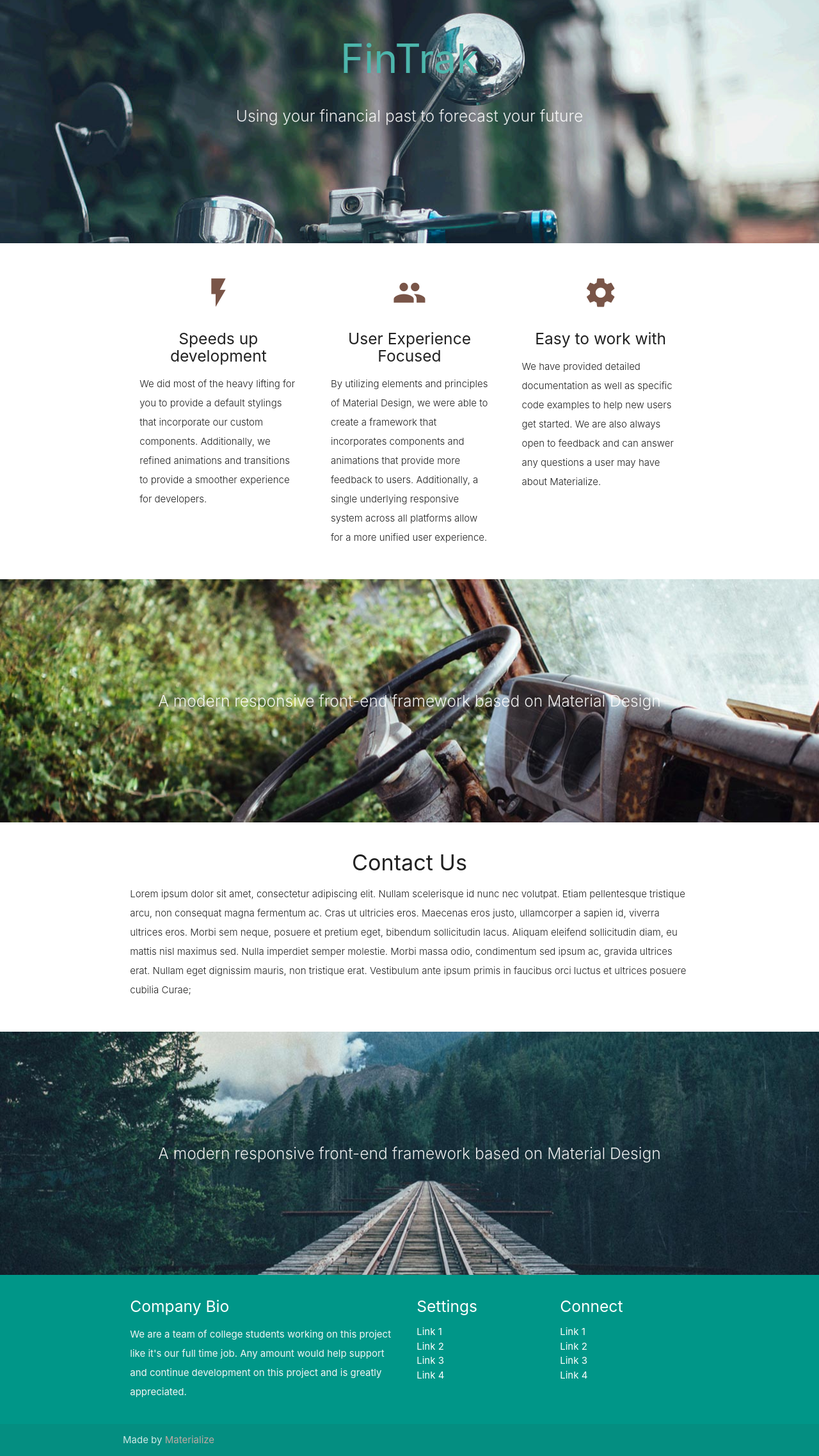
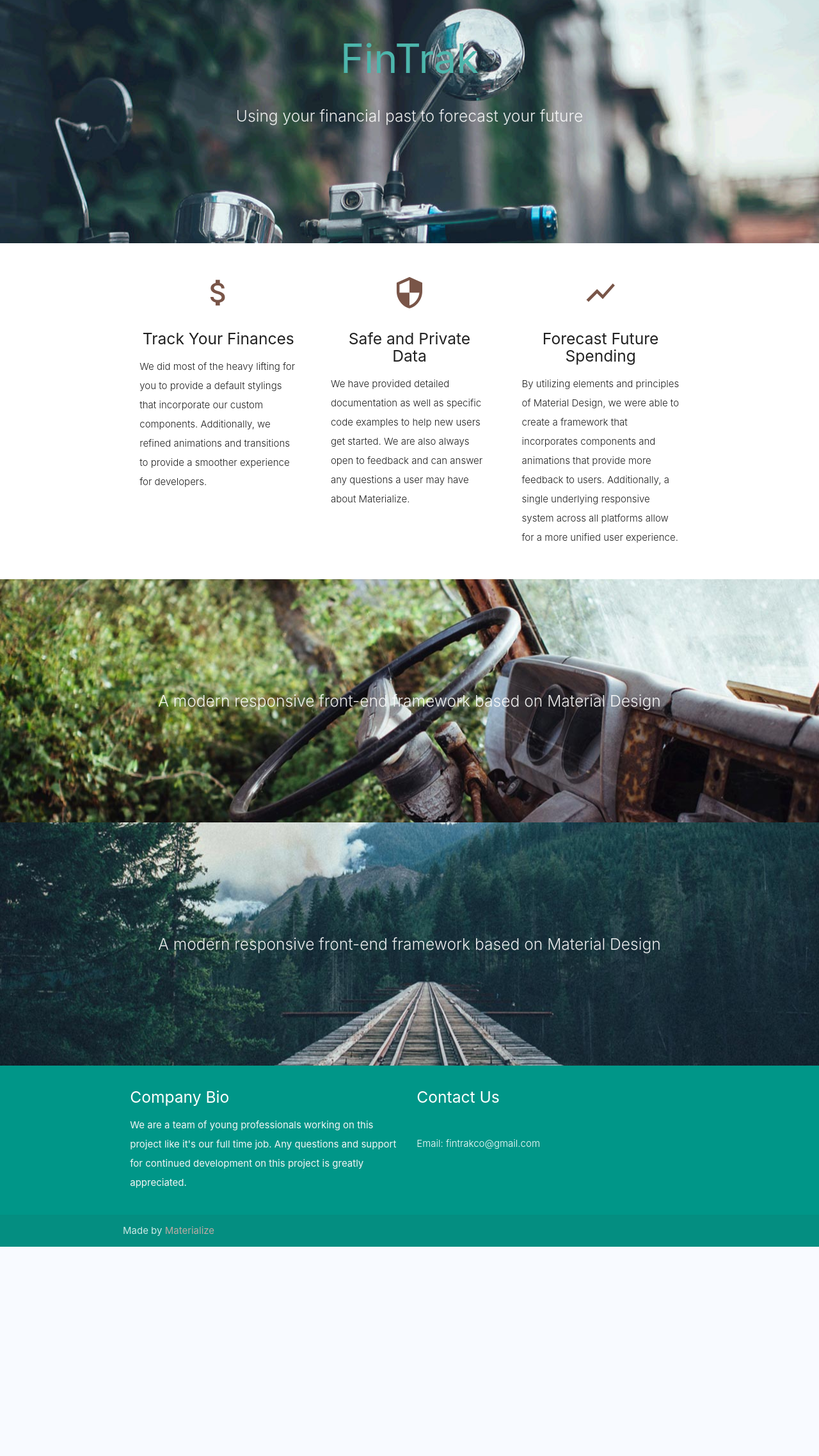
Before and after one commit to frankiecancino/FinTrak, a Flask app: page / in a window 1280 px wide. Shown: the whole page at 64% size. After the commit the page ends 1948 px from the top, so only its background shows below. Run offline with Flask 2, Linux system fonts and the light colour scheme; some libraries are stand-ins or nearby versions.

Commit message:
added sumo integration and edited template

```diff
--- a/FinTrak/app/templates/index.html
+++ b/FinTrak/app/templates/index.html
@@ -10,6 +10,9 @@
   <link type="text/css" rel="stylesheet" href="css/materialize.min.css"  media="screen,projection"/>
   <link href="css/style.css" type="text/css" rel="stylesheet" media="screen,projection"/>
 </head>
+
+<script async>(function(s,u,m,o,j,v){j=u.createElement(m);v=u.getElementsByTagName(m)[0];j.async=1;j.src=o;j.dataset.sumoSiteId='64b8f25e37c5ad7c37c8090ca57cf78ddea47163b27a7afa7c42c948b3268c25';v.parentNode.insertBefore(j,v)})(window,document,'script','//load.sumo.com/');</script>
+
 <body>
   <div id="index-banner" class="parallax-container">
     <div class="section no-pad-bot">
@@ -34,8 +37,8 @@
       <div class="row">
         <div class="col s12 m4">
           <div class="icon-block">
-            <h2 class="center brown-text"><i class="material-icons">flash_on</i></h2>
-            <h5 class="center">Speeds up development</h5>
+            <h2 class="center brown-text"><i class="material-icons">attach_money</i></h2>
+            <h5 class="center">Track Your Finances</h5>
 
             <p class="light">We did most of the heavy lifting for you to provide a default stylings that incorporate our custom components. Additionally, we refined animations and transitions to provide a smoother experience for developers.</p>
           </div>
@@ -43,19 +46,19 @@
 
         <div class="col s12 m4">
           <div class="icon-block">
-            <h2 class="center brown-text"><i class="material-icons">group</i></h2>
-            <h5 class="center">User Experience Focused</h5>
+            <h2 class="center brown-text"><i class="material-icons">security</i></h2>
+            <h5 class="center">Safe and Private Data</h5>
 
-            <p class="light">By utilizing elements and principles of Material Design, we were able to create a framework that incorporates components and animations that provide more feedback to users. Additionally, a single underlying responsive system across all platforms allow for a more unified user experience.</p>
+            <p class="light">We have provided detailed documentation as well as specific code examples to help new users get started. We are also always open to feedback and can answer any questions a user may have about Materialize.</p>
           </div>
         </div>
 
         <div class="col s12 m4">
           <div class="icon-block">
-            <h2 class="center brown-text"><i class="material-icons">settings</i></h2>
-            <h5 class="center">Easy to work with</h5>
+            <h2 class="center brown-text"><i class="material-icons">show_chart</i></h2>
+            <h5 class="center">Forecast Future Spending</h5>
 
-            <p class="light">We have provided detailed documentation as well as specific code examples to help new users get started. We are also always open to feedback and can answer any questions a user may have about Materialize.</p>
+            <p class="light">By utilizing elements and principles of Material Design, we were able to create a framework that incorporates components and animations that provide more feedback to users. Additionally, a single underlying responsive system across all platforms allow for a more unified user experience.</p>
           </div>
         </div>
       </div>
@@ -75,21 +78,6 @@
     <div class="parallax"><img src="background2.jpg" alt="Unsplashed background img 2"></div>
   </div>
 
-  <div class="container">
-    <div class="section">
-
-      <div class="row">
-        <div class="col s12 center">
-          <h3><i class="mdi-content-send brown-text"></i></h3>
-          <h4>Contact Us</h4>
-          <p class="left-align light">Lorem ipsum dolor sit amet, consectetur adipiscing elit. Nullam scelerisque id nunc nec volutpat. Etiam pellentesque tristique arcu, non consequat magna fermentum ac. Cras ut ultricies eros. Maecenas eros justo, ullamcorper a sapien id, viverra ultrices eros. Morbi sem neque, posuere et pretium eget, bibendum sollicitudin lacus. Aliquam eleifend sollicitudin diam, eu mattis nisl maximus sed. Nulla imperdiet semper molestie. Morbi massa odio, condimentum sed ipsum ac, gravida ultrices erat. Nullam eget dignissim mauris, non tristique erat. Vestibulum ante ipsum primis in faucibus orci luctus et ultrices posuere cubilia Curae;</p>
-        </div>
-      </div>
-
-    </div>
-  </div>
-
-
   <div class="parallax-container valign-wrapper">
     <div class="section no-pad-bot">
       <div class="container">
@@ -106,28 +94,22 @@
       <div class="row">
         <div class="col l6 s12">
           <h5 class="white-text">Company Bio</h5>
-          <p class="grey-text text-lighten-4">We are a team of college students working on this project like it's our full time job. Any amount would help support and continue development on this project and is greatly appreciated.</p>
+          <p class="grey-text text-lighten-4">We are a team of young professionals working on this project like it's our full time job. Any questions and support for continued development on this project is greatly appreciated.</p>
 
 
         </div>
         <div class="col l3 s12">
-          <h5 class="white-text">Settings</h5>
+          <h5 class="white-text">Contact Us</h5>
           <ul>
-            <li><a class="white-text" href="#!">Link 1</a></li>
-            <li><a class="white-text" href="#!">Link 2</a></li>
-            <li><a class="white-text" href="#!">Link 3</a></li>
-            <li><a class="white-text" href="#!">Link 4</a></li>
+            <div class="row">
+              <div class="col s12 center">
+                <h3><i class="mdi-content-send brown-text"></i></h3>
+                <p class="left-align light">Email: fintrakco@gmail.com</p>
+              </div>
+            </div>
           </ul>
         </div>
-        <div class="col l3 s12">
-          <h5 class="white-text">Connect</h5>
-          <ul>
-            <li><a class="white-text" href="#!">Link 1</a></li>
-            <li><a class="white-text" href="#!">Link 2</a></li>
-            <li><a class="white-text" href="#!">Link 3</a></li>
-            <li><a class="white-text" href="#!">Link 4</a></li>
-          </ul>
-        </div>
+
       </div>
     </div>
     <div class="footer-copyright">
```
